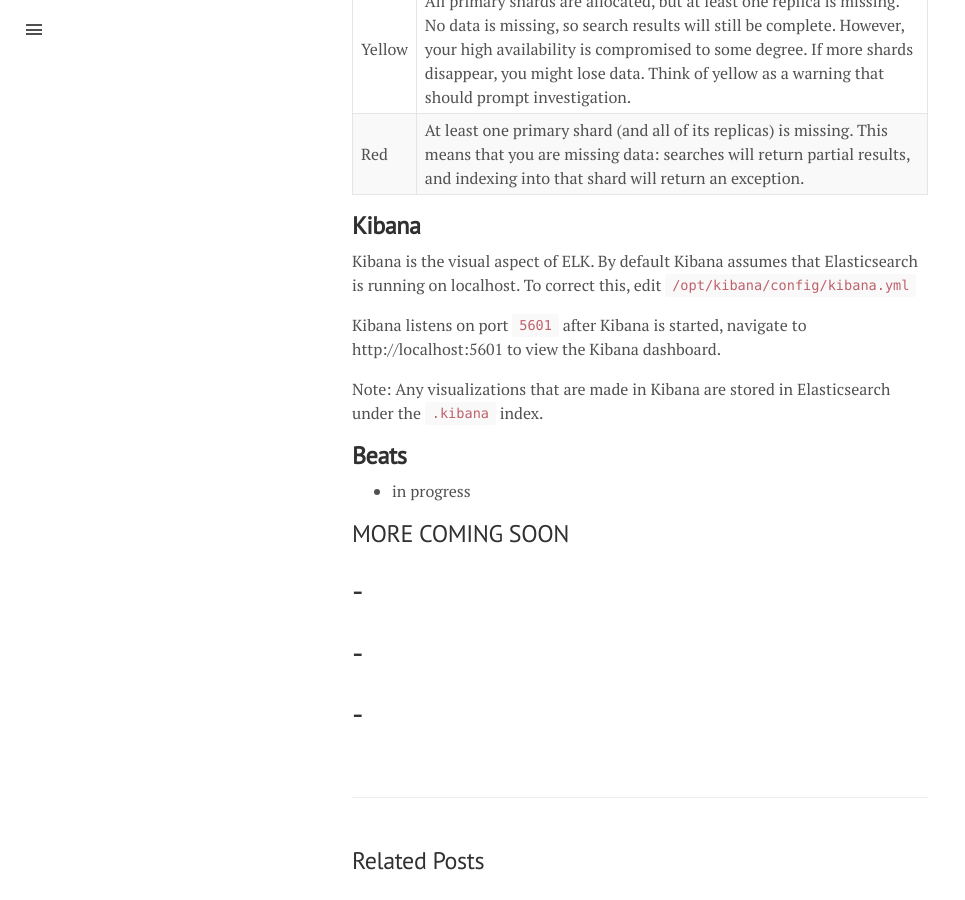
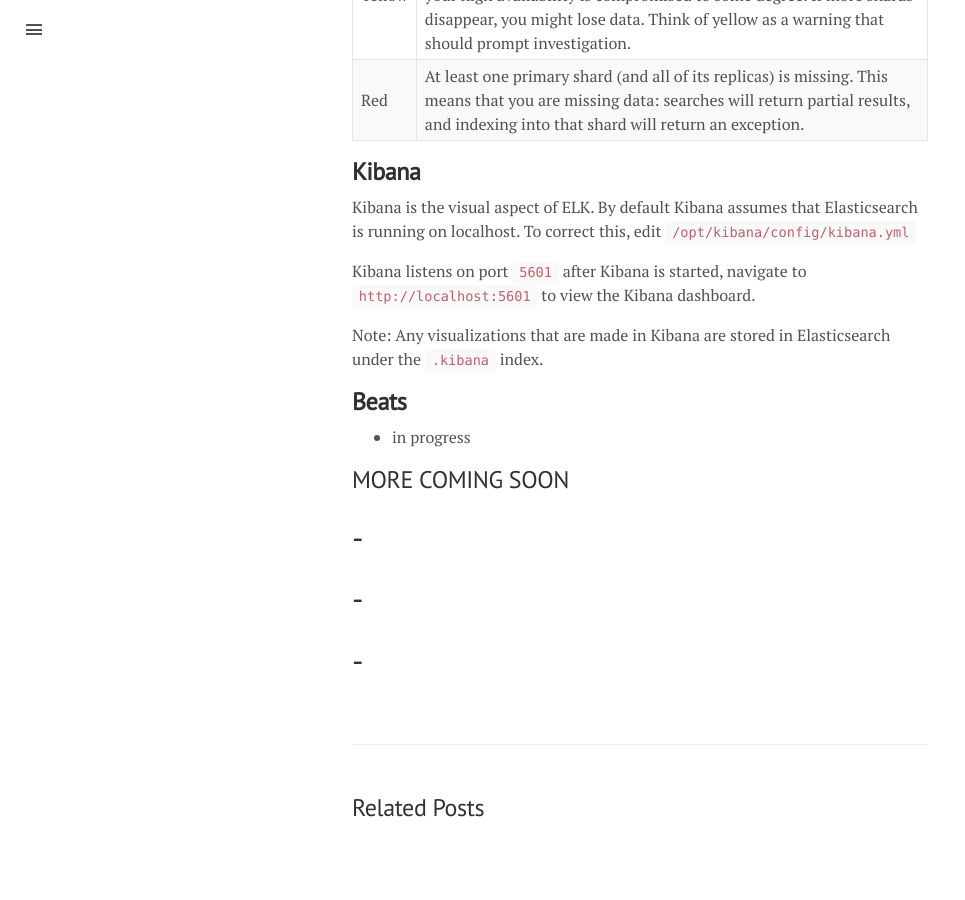
Before and after one commit to mathewmerrick/mathewmerrick.github.io, a Jekyll site: the page built from _posts/2016-08-12-one-page-elk.markdown, in a window 1280 px wide and 900 px high, scrolled down 9398 px. Shown: the whole window, without its empty margins (0-965 px from the left). Built offline with Jekyll 4.4.1, drawn with Linux system fonts in a browser that asks for light colours; after the commit the page ends 10269 px from its top, so only the background shows below that.

````diff
--- a/_posts/2016-08-12-one-page-elk.markdown
+++ b/_posts/2016-08-12-one-page-elk.markdown
@@ -20,6 +19,7 @@ Elasticsearch requires Java. I used Oracle's Java, [but OpenJDK works as well.](
 # Debian
 
 ## **Elasticsearch**
+
 Download and add the GPG signing key:
 
 ```
@@ -47,6 +47,7 @@ sudo /bin/systemctl enable elasticsearch.service
 ```
 
 ## **Logstash**
+
 Download and add the GPG signing key: (If you skipped the Elasticsearch Portion)
 
 ```
@@ -74,6 +75,7 @@ sudo /bin/systemctl enable logstash.service
 ```
 
 ## **Kibana**
+
 Download and add the GPG signing key: (If you skipped the Elasticsearch Portion)
 
 ```
@@ -465,7 +467,7 @@ Again, this is assuming that Elasticsearch is running on localhost
 
 Kibana is the visual aspect of ELK. By default Kibana assumes that Elasticsearch is running on localhost. To correct this, edit ```/opt/kibana/config/kibana.yml```
 
-Kibana listens on port ```5601``` after Kibana is started, navigate to http://localhost:5601 to view the Kibana dashboard.
+Kibana listens on port ```5601``` after Kibana is started, navigate to ```http://localhost:5601``` to view the Kibana dashboard.
 
 Note: Any visualizations that are made in Kibana are stored in Elasticsearch under the ```.kibana``` index.
 
````
Also changed, not shown: other parts of _posts/2016-08-12-one-page-elk.markdown (+0 -1 lines).
